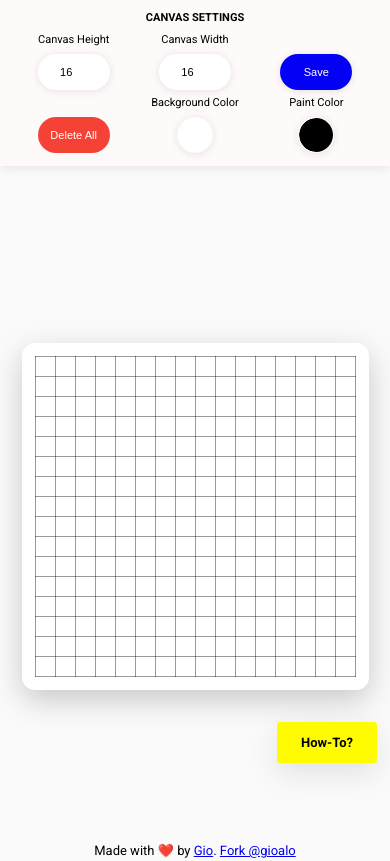
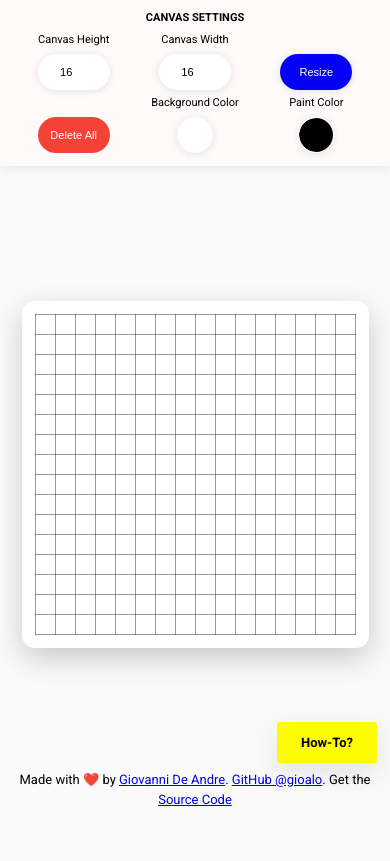
Before and after one commit to giovanni-antonio/pixel-art-maker, a plain HTML site: page index.html in a window 390 px wide. Shown: the part 68-929 px from the top of the page. After the commit the page ends 890 px from the top, so only its background shows below. Drawn offline with Linux system fonts and the light colour scheme.

Commit message:
a11y, fix canvas overflow

```diff
--- a/app.js
+++ b/app.js
@@ -53,7 +53,7 @@ function DeleteCanvas(e) {
   }
 }
 
-document.body.addEventListener('onload', makeGrid());
+window.addEventListener('load', makeGrid());
 
 backgroundColorPicker.addEventListener('change', function (e) {
   table.style.backgroundColor = e.target.value;
--- a/index.html
+++ b/index.html
@@ -12,7 +12,7 @@
 </head>
 
 <body>
-    <header>
+    <header class="header">
         <h1><span class="logo">Px</span> Art Maker</h1>
 
         <div class="settings">
@@ -31,8 +31,8 @@
                     <input type="number" id="inputWidth" name="width" min="2" max="50" value="16" required>
                 </div>
                 <div class="group">
-                    <label for="submit" class="hide-text">Submit</label>
-                    <input type="submit" id="submit" value="Save">
+                    <label for="submit" class="hide-text">Resize</label>
+                    <input type="submit" id="submit" value="Resize">
                 </div>
                 <div class="group">
                     <label for="DeleteCanvas" class="hide-text">Delete</label>
@@ -68,13 +68,13 @@
     </div>
     <section id="tutorial">
         <a class="btn" href="#">close</a>
-        <p><strong>How-to?</strong><br>1. Choose a drawing canvas size and click <strong>Save</strong> <br>2. Choose a <strong>Background Color</strong> for the canvas.<br>3. Pick <strong>Paint Color</strong>. <br> 4. Click the squares you would
+        <p><strong>How-to?</strong><br>1. Choose a drawing canvas size and click <strong>Resize</strong> <br>2. Choose a <strong>Background Color</strong> for the canvas.<br>3. Pick <strong>Paint Color</strong>. <br> 4. Click the squares you would
             like to paint. <br>5. To erase just <strong>double click/tap</strong> the square you would like to erase. <br> 6. To clear/delete drawing click <strong>Delete All</strong> <em>(Warning: Drawing progress will not be save)</em>
             <br>7. <strong>HAVE
                 FUN</strong> drawing your next masterpiece, cheers!</p>
     </section>
-    <footer>
-        <p>Made with ❤️ by <a href="http://www.giovannilara.com">Gio</a>. <a href="https://www.github.com/gioalo">Fork @gioalo</a></p>
+    <footer class="footer">
+        <p>Made with ❤️ by <a href="http://www.giovannilara.com">Giovanni De Andre</a>. <a href="https://www.github.com/gioalo">GitHub @gioalo</a>. Get the <a href="https://github.com/gioalo/pixel-art-maker">Source Code</a></p>
     </footer>
     <!-- <script src="jquery.min.js"></script> -->
     <script src="app.js"></script>
--- a/main.css
+++ b/main.css
@@ -38,7 +38,7 @@ body {
     width: 100%;
     max-width: 1920px;
     margin: auto;
-    overflow-x: visible;
+    overflow-x: hidden;
     background-color: #fafafa;
 }
 
@@ -58,25 +58,7 @@ h2 {
     font-size: 0.85em;
 }
 
-header {
-    width: 100%;
-    min-height: 70px;
-    background-color: #f5f5f5;
-    display: -webkit-box;
-    display: -ms-flexbox;
-    display: flex;
-    -webkit-box-pack: center;
-        -ms-flex-pack: center;
-            justify-content: center;
-    -webkit-box-align: center;
-        -ms-flex-align: center;
-            align-items: center;
-    -webkit-box-shadow: 0 1px 10px rgba(0, 0, 0, 0.1);
-            box-shadow: 0 1px 10px rgba(0, 0, 0, 0.1);
-}
-header h1 {
-    width: 10%;
-}
+
 table,
 tr,
 td {
@@ -159,7 +141,9 @@ input[type=submit], input[type=color], input[type=button] {
 }
 
 .center {
-    min-height: 80vh;
+    min-height: 70vh;
+    width: 100%;
+    max-width: 1920px;
     display: -webkit-box;
     display: -ms-flexbox;
     display: flex;
@@ -169,6 +153,7 @@ input[type=submit], input[type=color], input[type=button] {
     -webkit-box-align: center;
         -ms-flex-align: center;
             align-items: center;
+    overflow: auto;
 }
 
 .hide-text {
@@ -298,7 +283,28 @@ input[type="color"]::-webkit-color-swatch {
     margin: auto;
     border-radius: 3px;
 }
-
+.footer {
+    padding: 1em 0;
+}
+.header {
+    width: 100%;
+    min-height: 10vh;
+    background-color: #f5f5f5;
+    display: -webkit-box;
+    display: -ms-flexbox;
+    display: flex;
+    -webkit-box-pack: center;
+        -ms-flex-pack: center;
+            justify-content: center;
+    -webkit-box-align: center;
+        -ms-flex-align: center;
+            align-items: center;
+    -webkit-box-shadow: 0 1px 10px rgba(0, 0, 0, 0.1);
+            box-shadow: 0 1px 10px rgba(0, 0, 0, 0.1);
+}
+.header h1 {
+    width: 10%;
+}
 @media screen and (max-width: 500px) {
     input {
         min-width: 72px;
@@ -316,7 +322,7 @@ input[type="color"]::-webkit-color-swatch {
 }
 
 @media screen and (max-width: 600px) {
-    header {
+    .header {
         -webkit-box-orient: vertical;
         -webkit-box-direction: normal;
             -ms-flex-direction: column;
@@ -325,12 +331,18 @@ input[type="color"]::-webkit-color-swatch {
             flex-wrap: wrap;
     }
 
-    header h1 {
+    .header h1 {
         padding: 0.5em 0;
         width: 100%;
     }
 
-    header .settings {
+    .header .settings {
         width: 100%;
     }
 }
+
+@media screen and (min-width:1440px) {
+    body{
+        font-size: 16px;
+    }
+}
```
Also changed, not shown: 1 other file.
